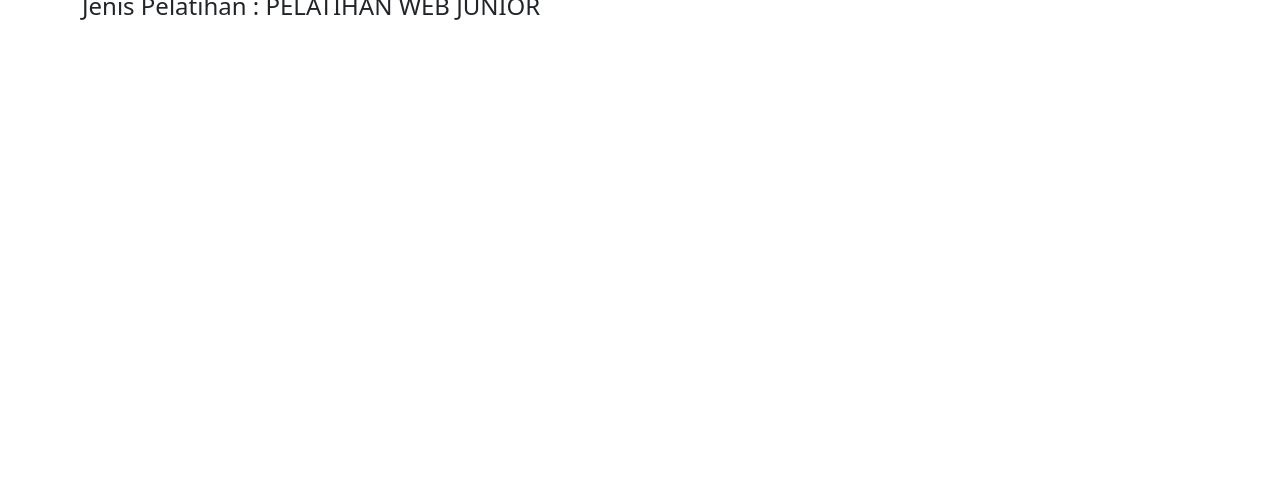
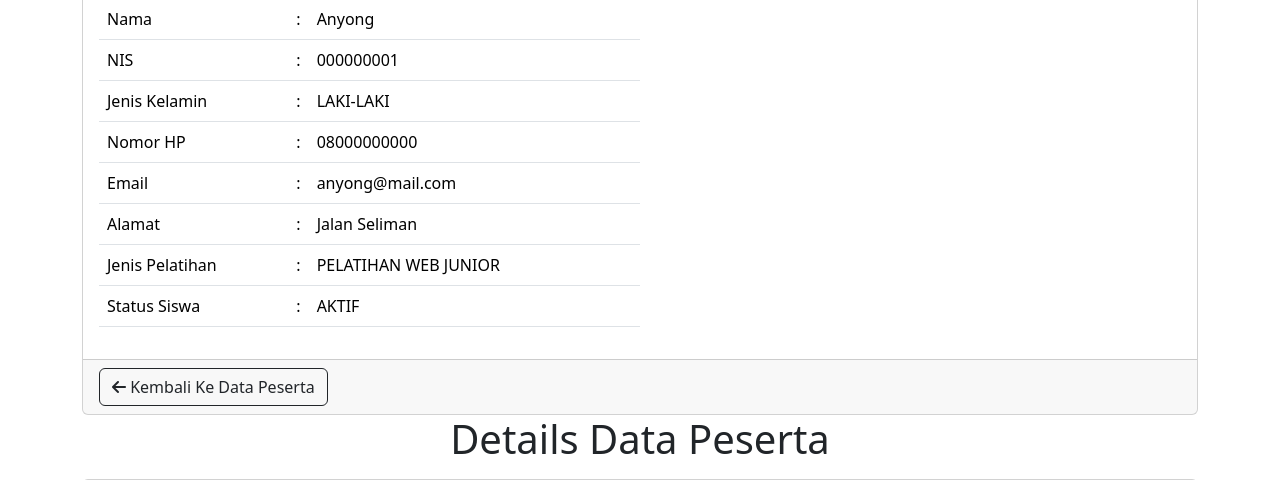
Before and after one commit to veris21/BLK_JUNIOR_WEB_2023, a PHP site: page /detail.php?id=0 in a window 1280 px wide. Shown: the part 625-1105 px from the top of the page. Before the commit the page ends 645 px from the top, so only its background shows below. Run offline with PHP 8.4, Linux system fonts and the light colour scheme; data comes from the database, SQL or seed files in the repository; some libraries are stand-ins or nearby versions.

Commit message:
Update Data

```diff
--- a/detail.php
+++ b/detail.php
@@ -1,34 +1,73 @@
-<?php require 'koneksi.php';?>
-<!DOCTYPE html>
-<html lang="en">
-<head>
-    <meta charset="UTF-8">
-    <meta name="viewport" content="width=device-width, initial-scale=1.0">
-    <title>Document</title>
-    <link href="https://cdn.jsdelivr.net/npm/bootstrap@5.3.1/dist/css/bootstrap.min.css" rel="stylesheet" integrity="sha384-4bw+/aepP/YC94hEpVNVgiZdgIC5+VKNBQNGCHeKRQN+PtmoHDEXuppvnDJzQIu9" crossorigin="anonymous">
-    <script src="https://cdn.jsdelivr.net/npm/bootstrap@5.3.1/dist/js/bootstrap.bundle.min.js" integrity="sha384-HwwvtgBNo3bZJJLYd8oVXjrBZt8cqVSpeBNS5n7C8IVInixGAoxmnlMuBnhbgrkm" crossorigin="anonymous"></script>
-    <link rel="stylesheet" href="https://cdnjs.cloudflare.com/ajax/libs/font-awesome/6.4.2/css/all.min.css" integrity="sha512-z3gLpd7yknf1YoNbCzqRKc4qyor8gaKU1qmn+CShxbuBusANI9QpRohGBreCFkKxLhei6S9CQXFEbbKuqLg0DA==" crossorigin="anonymous" referrerpolicy="no-referrer" />
-</head>
-<body>
-    <div class="container">
-        <h1 class="mb-3 text-center">Details Data Peserta </h1>
-        <a href="index.php" class="btn btn-outline-dark"><i class="fa fa-arrow-left"></i> Kembali Ke Daftar Peserta </a>
-        <?php
-        if(isset($_GET['id'])){
-            $id = $_GET['id'];
-        }else{
-            header("location: index.php");
-        }
-    ?>
-    <?php
+<?php require 'header.php';
+    if(isset($_GET['id'])){
+        $id = $_GET['id'];
+    }else{
+        header("location: index.php");
+    }
     $query = "select * from daftar_siswa where Id = $id";
     $eksekusi_kueri = mysqli_query($conn, $query);
     mysqli_close($conn);
     while ($peserta = mysqli_fetch_array($eksekusi_kueri)) {?>
-    <h4>Nama  : <?php echo $peserta['NamaSiswa']; ?></h4>
-    <h4>NIS  : <?php echo $peserta['NIS']; ?></h4>
-    <h4>Jenis Pelatihan  : <?php echo $peserta['JenisPelatihan']; ?></h4>
-    <?php } ?>
+    <h1 class="mb-3 text-center">Details Data Peserta </h1>
+    <div class="card">
+        <div class="card-body">
+        <!-- Konten Details Siswa -->
+        <div class="row"></div>
+        <div class="col-sm-6">
+            <img alt="" width="100%" class="rounded mx-auto d-block" src="https://www.cnet.com/a/img/resize/31287c06237e5b6d72227672d792cdfb1e67cdc5/hub/2023/07/18/adec38b2-8321-43be-a643-17f4a633cf01/john-wick-4-2.jpg?auto=webp&fit=crop&height=675&precrop=1707,959,x26,y33&width=1200" />
+        </div>
+        <div class="col-sm-6">
+            <div class="table-responsive">
+            <table class="table table-stripped" width="100%">
+                <tr>
+                    <td width="35%">Nama</td>
+                    <td width="3%">:</td>
+                    <td><?php echo $peserta['NamaSiswa']; ?></td>
+                </tr>
+                <tr>
+                    <td width="35%">NIS</td>
+                    <td width="3%">:</td>
+                    <td> <?php echo $peserta['NIS']; ?></td>
+                </tr>
+                <tr>
+                    <td width="35%">Jenis Kelamin</td>
+                    <td width="3%">:</td>
+                    <td> <?php echo $peserta['JenisKelamin']; ?></td>
+                </tr>
+                <tr>
+                    <td width="35%">Nomor HP</td>
+                    <td width="3%">:</td>
+                    <td> <?php echo $peserta['NomorHp']; ?></td>
+                </tr>
+                <tr>
+                    <td width="35%">Email</td>
+                    <td width="3%">:</td>
+                    <td> <?php echo $peserta['Email']; ?></td>
+                </tr>
+                <tr>
+                    <td width="35%">Alamat</td>
+                    <td width="3%">:</td>
+                    <td> <?php echo $peserta['Alamat']; ?></td>
+                </tr>
+
+                <tr>
+                    <td width="35%">Jenis Pelatihan</td>
+                    <td width="3%">:</td>
+                    <td> <?php echo $peserta['JenisPelatihan']; ?></td>
+                </tr>
+                <tr>
+                    <td width="35%">Status Siswa</td>
+                    <td width="3%">:</td>
+                    <td> <?php echo $peserta['Status']; ?></td>
+                </tr>
+            </table>
+            </div>
+        </div>
+        <!-- End Konten Siswa -->
+        </div>
+        <div class="card-footer">
+        <a href="index.php" class="btn btn-outline-dark"><i class="fa fa-arrow-left"></i> Kembali Ke Data Peserta </a>
+        </div>
     </div>
-</body>
-</html>
+<?php } ?>
+<?php require 'footer.php'; ?>
--- a/footer.php
+++ b/footer.php
@@ -1,3 +1,11 @@
 </div>
+<!-- Tempat Load Javascript -->
+<script src="https://cdnjs.cloudflare.com/ajax/libs/jquery/3.7.1/jquery.min.js" integrity="sha512-v2CJ7UaYy4JwqLDIrZUI/4hqeoQieOmAZNXBeQyjo21dadnwR+8ZaIJVT8EE2iyI61OV8e6M8PP2/4hpQINQ/g==" crossorigin="anonymous" referrerpolicy="no-referrer"></script>
+<script src="https://cdn.jsdelivr.net/npm/bootstrap@5.3.1/dist/js/bootstrap.bundle.min.js" integrity="sha384-HwwvtgBNo3bZJJLYd8oVXjrBZt8cqVSpeBNS5n7C8IVInixGAoxmnlMuBnhbgrkm" crossorigin="anonymous"></script>
+<script src="//cdn.datatables.net/1.13.6/js/jquery.dataTables.min.js"></script>
+<script>
+    let table = new DataTable('#myTable');
+</script>
+<!-- Tempat Load Javascript -->
 </body>
 </html>
--- a/header.php
+++ b/header.php
@@ -6,8 +6,9 @@
     <meta name="viewport" content="width=device-width, initial-scale=1.0">
     <title><?= $title ?></title>
     <link href="https://cdn.jsdelivr.net/npm/bootstrap@5.3.1/dist/css/bootstrap.min.css" rel="stylesheet" integrity="sha384-4bw+/aepP/YC94hEpVNVgiZdgIC5+VKNBQNGCHeKRQN+PtmoHDEXuppvnDJzQIu9" crossorigin="anonymous">
-    <script src="https://cdn.jsdelivr.net/npm/bootstrap@5.3.1/dist/js/bootstrap.bundle.min.js" integrity="sha384-HwwvtgBNo3bZJJLYd8oVXjrBZt8cqVSpeBNS5n7C8IVInixGAoxmnlMuBnhbgrkm" crossorigin="anonymous"></script>
     <link rel="stylesheet" href="https://cdnjs.cloudflare.com/ajax/libs/font-awesome/6.4.2/css/all.min.css" integrity="sha512-z3gLpd7yknf1YoNbCzqRKc4qyor8gaKU1qmn+CShxbuBusANI9QpRohGBreCFkKxLhei6S9CQXFEbbKuqLg0DA==" crossorigin="anonymous" referrerpolicy="no-referrer" />
+    <link rel="stylesheet" href="//cdn.datatables.net/1.13.6/css/jquery.dataTables.min.css">
+    <link rel="stylesheet" href="https://cdn.datatables.net/1.13.6/css/dataTables.bootstrap5.min.css">
 </head>
 <body>
 <nav class="navbar navbar-expand-lg bg-body-tertiary">
--- a/index.php
+++ b/index.php
@@ -1,7 +1,7 @@
 <?php require 'header.php'; ?>
     <p class="mb-3">Selamat Datang Di Sistem Management Peserta Pelatihan <?= $title ?></p>
     <a href="form.php" class="btn btn-success btn-sm mb-3">Tambah Data Peserta <i class="fa fa-plus"></i></a>
-    <table class="table table-bordered table-hover table-striped" width="100%">
+    <table class="table table-bordered table-hover table-striped" width="100%" id="myTable">
         <thead>
             <tr align="center">
                 <th>No.</th>
@@ -24,7 +24,7 @@
             while ($peserta = mysqli_fetch_array($eksekusi_kueri)) {
             ?>
             <tr>
-                <td><?php echo $nomor++; ?></td>
+                <td width="4%" align="center"><?php echo $nomor++; ?></td>
                 <td><?php echo $peserta['NamaSiswa']; ?></td>
                 <td><?php echo $peserta['NIS']; ?></td>
                 <td><?php echo $peserta['JenisKelamin']; ?></td>
@@ -33,7 +33,7 @@
                 <td><?php echo $peserta['NomorHp']; ?></td>
                 <td><?php echo $peserta['Email']; ?></td>
                 <td><?php echo $peserta['Status']; ?></td>
-                <td>
+                <td align="center" width="10%">
                     <a href="detail.php?id=<?php echo $peserta['Id'];?>" class="btn btn-success btn-sm"><i class="fa fa-eye"></i></a>
                     <a href="form.php?update=<?php echo $peserta['Id'];?>" class="btn btn-primary btn-sm"><i class="fa fa-pencil"></i></a>
                     <a onclick="return confirm('Apakah Anda Serius Ingin Menghapus Data ini ?')" href="proses.php?aksi=delete&id=<?php echo $peserta['Id'];?>" class="btn btn-danger btn-sm"><i class="fa fa-trash"></i></a>
```
